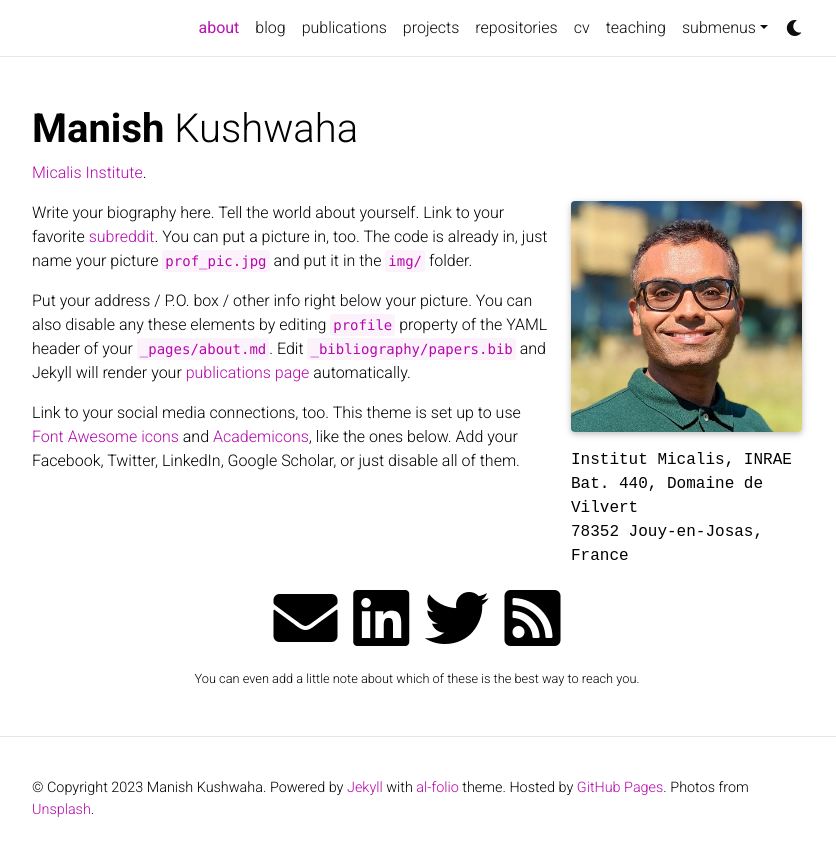
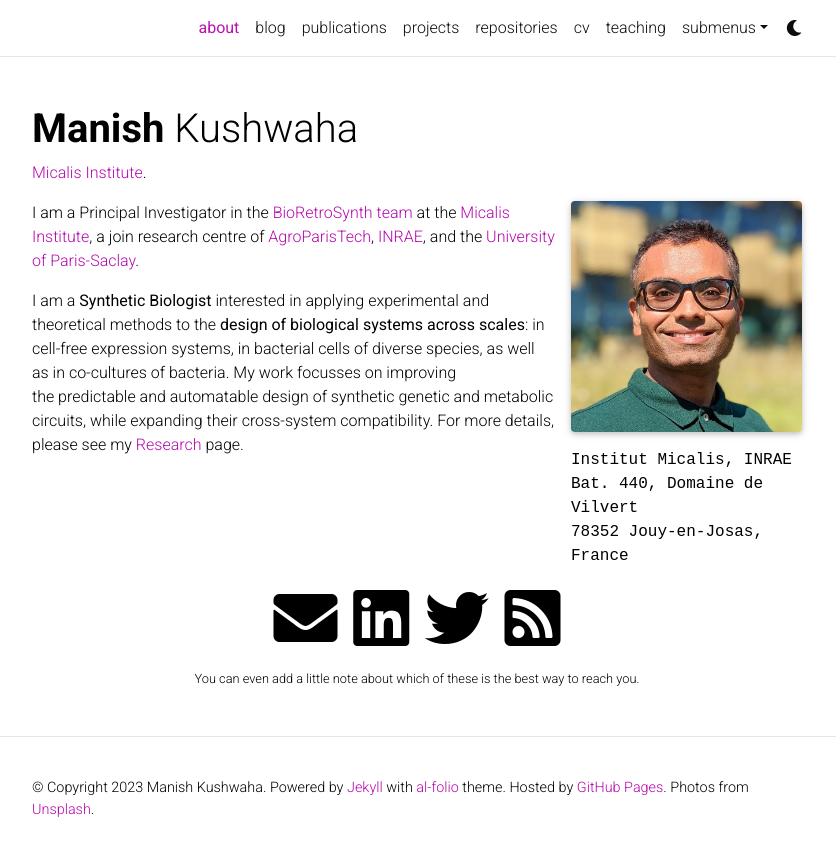
Before and after one commit to manishmicrobe/manishmicrobe.github.io, a Jekyll site: the page built from _pages/about.md, in a window 1280 px wide. Shown: the top 856 px of the page, without its empty margins (223-1059 px from the left). Built offline with Jekyll 4.4.1, drawn with Linux system fonts in a browser that asks for light colours; full-size pictures stand in for the smaller copies a plugin makes; comment, search, counter and statistics services are not loaded; a style sheet for code colours, icons or effects is not loaded.

Commit message:
Update about.md

```diff
--- a/_pages/about.md
+++ b/_pages/about.md
@@ -18,8 +18,6 @@ selected_papers: false # includes a list of papers marked as "selected={true}"
 social: true  # includes social icons at the bottom of the page
 ---
 
-Write your biography here. Tell the world about yourself. Link to your favorite [subreddit](http://reddit.com). You can put a picture in, too. The code is already in, just name your picture `prof_pic.jpg` and put it in the `img/` folder.
+I am a Principal Investigator in the <a href='https://www.micalis.fr/micalis_eng/Poles-and-teams/Pole-Systems-and-Synthetic-Microbiology/Metabolic-Engineering-by-Retro-Synthesis-Jean-Loup-Faulon'>BioRetroSynth team</a> at the <a href=''>Micalis Institute</a>, a join research centre of <a href='https://www.agroparistech.fr/en'>AgroParisTech</a>, <a href='https://www.inrae.fr/en'>INRAE</a>, and the <a href='https://www.universite-paris-saclay.fr/en'>University of Paris-Saclay</a>.
 
-Put your address / P.O. box / other info right below your picture. You can also disable any these elements by editing `profile` property of the YAML header of your `_pages/about.md`. Edit `_bibliography/papers.bib` and Jekyll will render your [publications page](/al-folio/publications/) automatically.
-
-Link to your social media connections, too. This theme is set up to use [Font Awesome icons](http://fortawesome.github.io/Font-Awesome/) and [Academicons](https://jpswalsh.github.io/academicons/), like the ones below. Add your Facebook, Twitter, LinkedIn, Google Scholar, or just disable all of them.
+I am a <b>Synthetic Biologist</b> interested in applying experimental and theoretical methods to the <b>design of biological systems across scales</b>: in cell-free expression systems, in bacterial cells of diverse species, as well as in co-cultures of bacteria. My work focusses on improving the predictable and automatable design of synthetic genetic and metabolic circuits, while expanding their cross-system compatibility. For more details, please see my <a href=''>Research</a> page.
```
